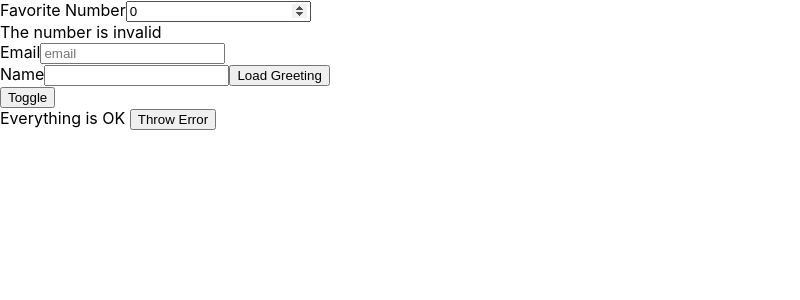
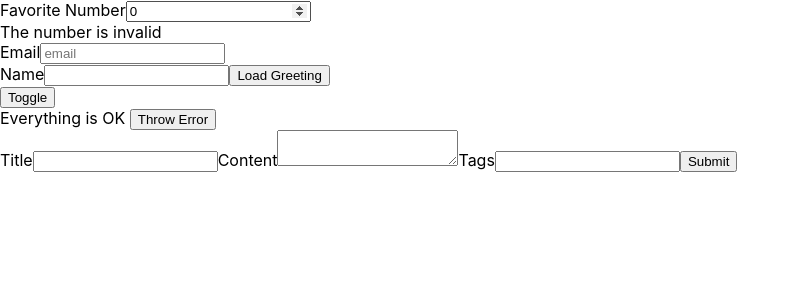
Before and after one commit to panglat/course-testing-js-ts-react-components, a React (Create React App) app: page / in a window 1280 px wide. Shown: the top 300 px of the page, without its empty margins (0-800 px from the left). Built offline with nearby package versions, Linux system fonts and the light colour scheme.

Commit message:
19.Test Drive the Development of a React Form with React Testing Library

```diff
--- a/src/components/App/index.tsx
+++ b/src/components/App/index.tsx
@@ -5,6 +5,7 @@ import A11y from 'components/a11y';
 import GreetingLoader01 from 'components/GreetingLoader01';
 import HiddenMessage from 'components/HiddenMessage';
 import ErrorBoundary from 'components/ErrorBoundary';
+import PostEditor01Markups from 'components/PostEditor01Markups';
 
 const App: React.FC = () => {
   return (
@@ -23,6 +24,7 @@ const App: React.FC = () => {
           Throw Error
         </button>
       </ErrorBoundary>
+      <PostEditor01Markups />
     </div>
   );
 };
--- /dev/null
+++ b/src/components/PostEditor01Markups/index.tsx
@@ -0,0 +1,17 @@
+import React from 'react';
+
+import './styles.scss';
+
+const PostEditor01Markups: React.FC = () => (
+  <form className="post-editor01-markups">
+    <label htmlFor="title-input">Title</label>
+    <input id="title-input" />
+    <label htmlFor="content-input">Content</label>
+    <textarea id="content-input" />
+    <label htmlFor="tags-input">Tags</label>
+    <input id="tags-input" />
+    <button type="submit">Submit</button>
+  </form>
+);
+
+export default PostEditor01Markups;
--- /dev/null
+++ b/src/components/PostEditor01Markups/styles.scss
@@ -0,0 +1,4 @@
+@import 'global-styles/globals.scss';
+
+.post-editor01-markups {
+}
```
Also changed, not shown: 1 other file (tests, documents, lock files or other folders).
